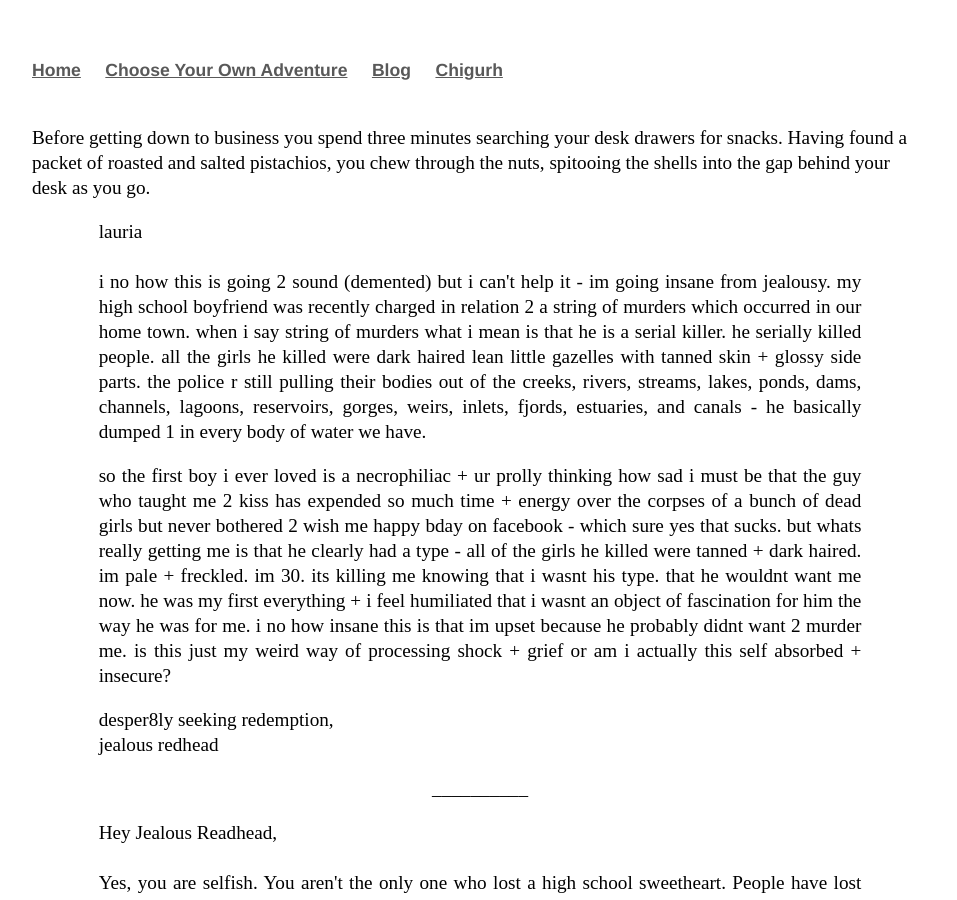
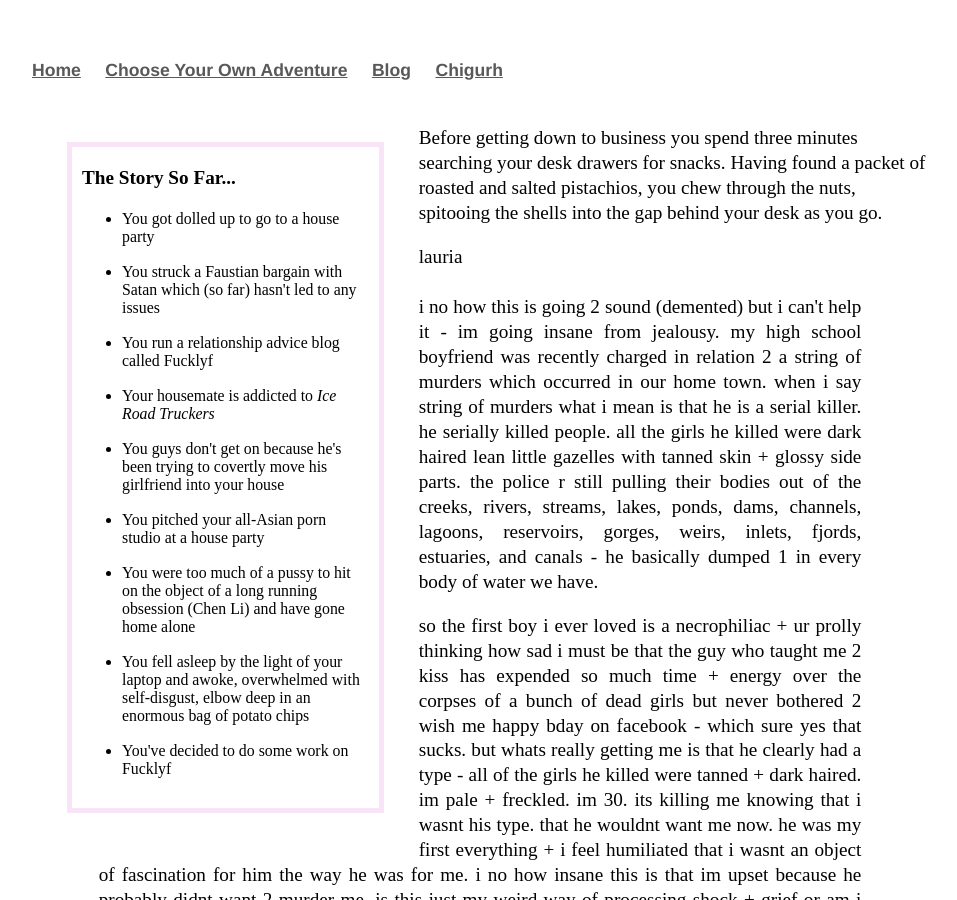
Before and after one commit to Pinelife/pinelife.github.io, a Jekyll site: the page Hellhole/Room7.html, which Jekyll copies as it is, in a window 1280 px wide and 900 px high. Shown: the whole window, without its empty margins (160-1117 px from the left). Built offline with Jekyll 4.4.1, drawn with Linux system fonts in a browser that asks for light colours.

Commit message:
Update Room7.html

```diff
--- a/Hellhole/Room7.html
+++ b/Hellhole/Room7.html
@@ -1,7 +1,43 @@
----
-layout: default
-title: Pinelife
----
+<head>
+			<title>Hellhole</title>
+			<link rel="stylesheet" type="text/css" href="/css/main.css">
+</head>
+		<body>
+			<nav>
+	    		<ul>
+	        	<li><a href="/">Home</a></li>
+	        	<li><a href="/Hellhole">Choose Your Own Adventure</a></li>
+        		<li><a href="http://pinelife3.tumblr.com">Blog</a></li>
+			<li><a href="/Chigurh">Chigurh</a></li>
+	    		</ul>
+			</nav>
+
+
+<div class="left">
+    <p>
+    <b>The Story So Far...</b>
+    <ul>
+      <li>You got dolled up to go to a house party</li>
+      </br>
+  <li>You struck a Faustian bargain with Satan which (so far) hasn't led to any issues</i></li>
+  </br>
+ <li>You run a relationship advice blog called Fucklyf</i></li>
+  </br>
+<li>Your housemate is addicted to <i>Ice Road Truckers</i></li>
+  </br>
+<li>You guys don't get on because he's been trying to covertly move his girlfriend into your house</i></li>
+<br/>
+<li>You pitched your all-Asian porn studio at a house party</li>
+  </br>
+<li>You were too much of a pussy to hit on the object of a long running obsession (Chen Li) and have gone home alone</li>
+  </br>
+<li>You fell asleep by the light of your laptop and awoke, overwhelmed with self-disgust, elbow deep in an enormous bag of potato chips</li>
+</br>
+<li>You've decided to do some work on Fucklyf</li>
+
+</ul>
+    </p>
+</div>
 <p>
 Before getting down to business you spend three minutes searching your desk drawers for snacks. Having found a packet of roasted
   and salted pistachios, you chew through the nuts, spitooing the shells into the gap behind your desk as you go.
```
